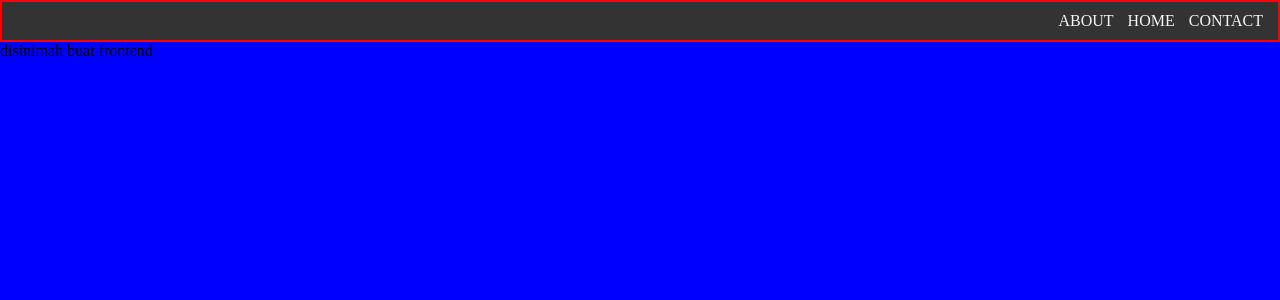
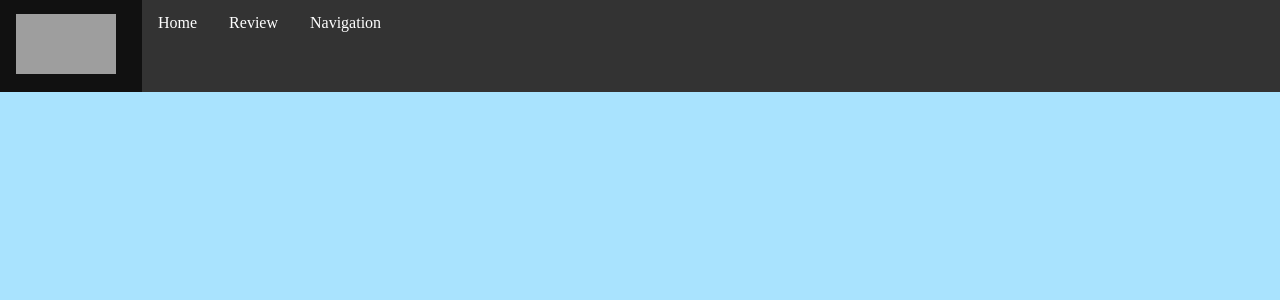
Before and after one commit to Badduxk/belajar_html2, a PHP site: page / in a window 1280 px wide. Shown: the top 300 px of the page. Run offline with PHP 8.4, Linux system fonts and the light colour scheme; grey boxes are pictures that could not be loaded.

Commit message:
add navbar

```diff
--- a/frontend/index.html
+++ b/frontend/index.html
@@ -9,15 +9,15 @@
 <body>
 <nav class="navbar">
     <ul>
-        <li><a href="#ABOUT">ABOUT</a></li>
-        <li><a href="#HOME">HOME</a></li>
-        <li><a href="CONTACT">CONTACT</a></li>
+        <li><a href="index.html">
+                <img src="assets/logocafequest.png" alt="Logo Image" class="logo-image">
+            </a>
+        </li>
+        <li><a href="#Home">Home</a></li>
+        <li><a href="#Review">Review</a></li>
+        <li><a href="#Navigation">Navigation</a></li>
     </ul>
 </nav>
 
-<section>
-    disinimah buat frontend
-</section>
-
 </body>
 </html>
--- a/frontend/style.css
+++ b/frontend/style.css
@@ -4,29 +4,41 @@
 }
 
 body{
-    background-color: blue;
+    background-color: rgb(169, 227, 254);
 }
 
 .navbar {
-    background-color: #333;
-    overflow: hidden;
+    align-items: center;
+    background-color: #969cab;
+
+}
+
+.logo-image {
+    width: 100px;
+    height: 60px;
+    margin-right: 10px;
 }
 
 .navbar ul {
-    list-style-type: none;
-    margin: 0px;
-    padding: 10px;
-    text-align: right;
-    border: red 2px solid;
-    border-collapse: collapse;
+  list-style-type: none;
+  margin: 0;
+  padding: 0;
+  overflow: hidden;
+  background-color: #333333;
 }
 
-.navbar li {
-    display: inline;
-    padding: 5px;
+.navbar ul li {
+  float: left;
 }
 
-.navbar a {
-    color: whitesmoke;
-    text-decoration: none;
+.navbar ul li a {
+  display: block;
+  color: white;
+  text-align: center;
+  padding: 14px 16px;
+  text-decoration: none;
 }
+
+.navbar ul li a:hover {
+  background-color: #111111;
+}
```
